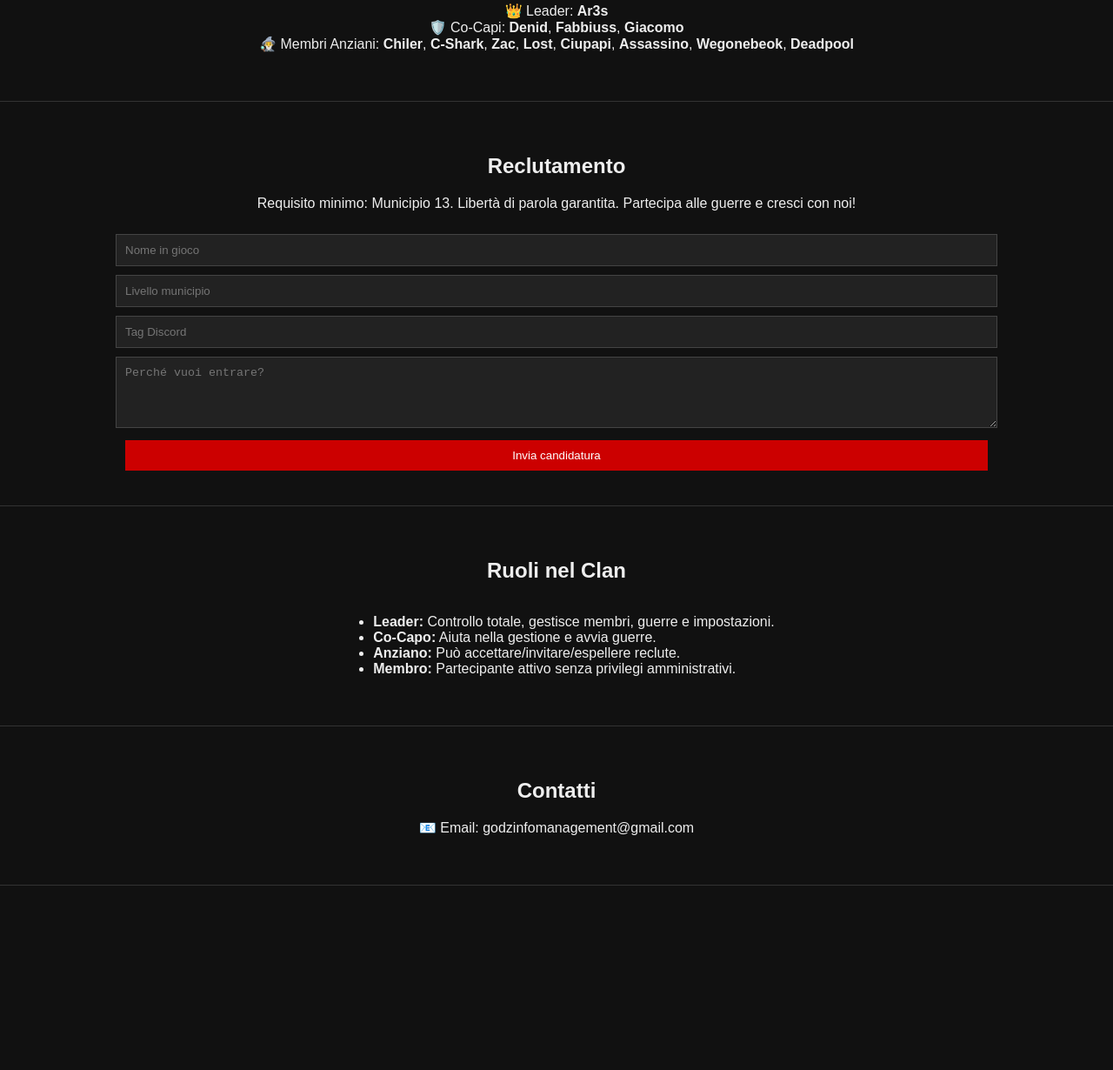
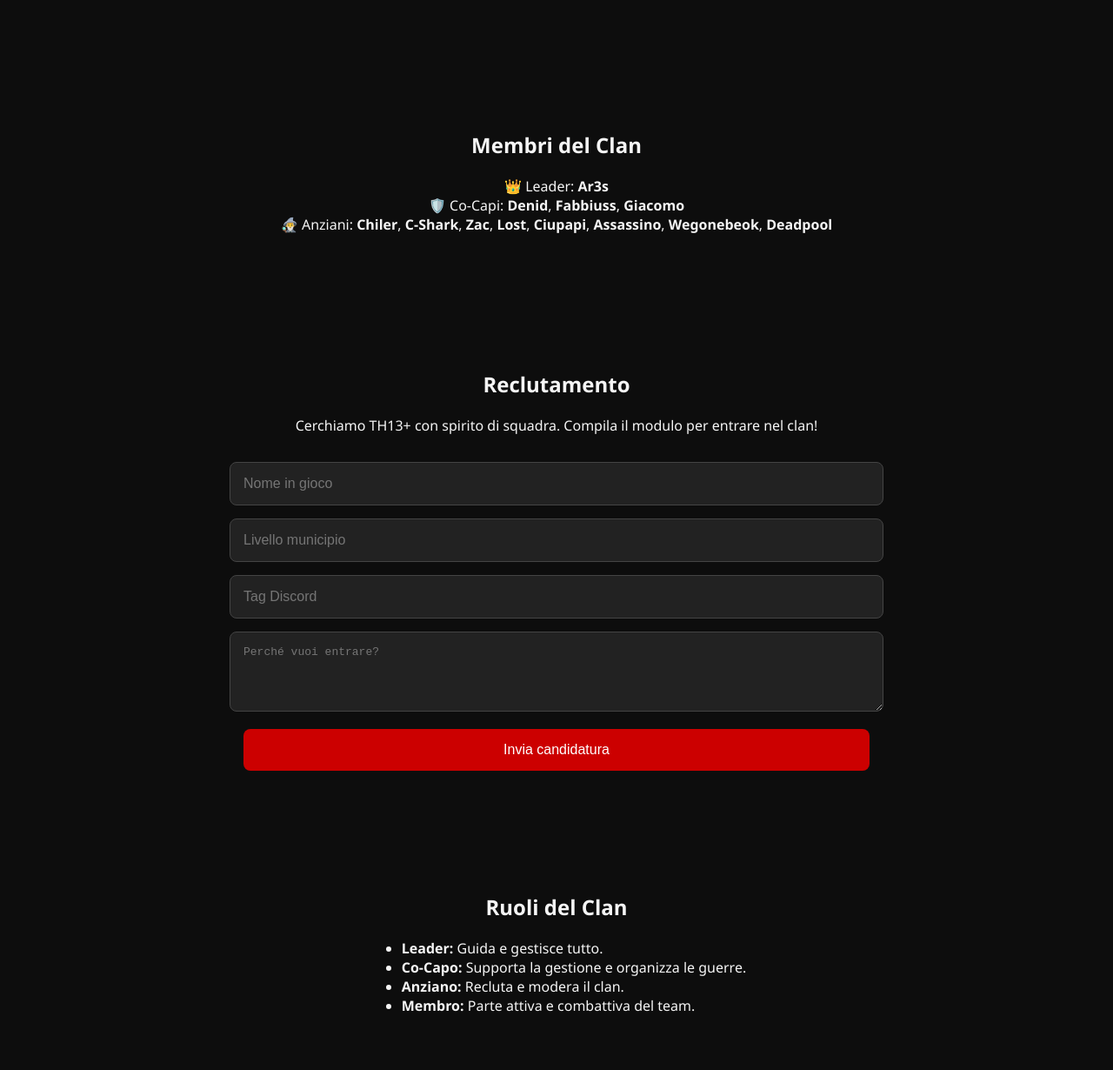
Before and after one commit to Ad3-all/godz-clan, a plain HTML site: page index.html in a window 1280 px wide. Shown: the part 613-1843 px from the top of the page at 87% size. Before the commit the page ends 1631 px from the top, so only its background shows below. Drawn offline with Linux system fonts and the light colour scheme.

Commit message:
Add files via upload

```diff
--- a/index.html
+++ b/index.html
@@ -6,13 +6,73 @@
     <meta name="viewport" content="width=device-width, initial-scale=1.0">
     <title>GoDz Clan</title>
     <style>
-        body { font-family: Arial, sans-serif; background: #111; color: #eee; margin: 0; padding: 0; text-align: center; }
-        header { background: #000; padding: 20px; }
-        header img { width: 150px; }
-        nav a { color: #fff; margin: 0 10px; text-decoration: none; }
-        .section { padding: 40px 20px; border-bottom: 1px solid #333; }
-        form input, form textarea { width: 80%; margin-top: 10px; padding: 10px; background: #222; border: 1px solid #444; color: #fff; }
-        form input[type="submit"] { background: #c00; border: none; cursor: pointer; }
+        body {
+            font-family: 'Segoe UI', sans-serif;
+            background: #0d0d0d;
+            color: #f5f5f5;
+            margin: 0;
+            padding: 0;
+            text-align: center;
+            animation: fadeIn 1s ease-in;
+        }
+        @keyframes fadeIn {
+            from {opacity: 0;}
+            to {opacity: 1;}
+        }
+        header {
+            background: linear-gradient(135deg, #1a1a1a, #2e2e2e);
+            padding: 40px 20px;
+            box-shadow: 0 4px 10px rgba(0,0,0,0.5);
+        }
+        header img {
+            width: 180px;
+            border-radius: 20px;
+            margin-bottom: 20px;
+            animation: logoDrop 1.5s ease-out;
+        }
+        @keyframes logoDrop {
+            0% { transform: translateY(-50px); opacity: 0; }
+            100% { transform: translateY(0); opacity: 1; }
+        }
+        header h1 {
+            font-size: 3em;
+            margin: 0;
+        }
+        nav a {
+            color: #fff;
+            margin: 0 15px;
+            text-decoration: none;
+            font-size: 1.2em;
+        }
+        .section {
+            padding: 60px 20px;
+            max-width: 900px;
+            margin: auto;
+        }
+        form input, form textarea {
+            width: 80%;
+            padding: 15px;
+            margin-top: 15px;
+            background: #222;
+            border: 1px solid #444;
+            color: #fff;
+            font-size: 1em;
+            border-radius: 8px;
+        }
+        form input[type="submit"] {
+            background: #c00;
+            border: none;
+            cursor: pointer;
+            transition: background 0.3s;
+        }
+        form input[type="submit"]:hover {
+            background: #900;
+        }
+        ul {
+            text-align: left;
+            margin: auto;
+            display: inline-block;
+        }
     </style>
 </head>
 <body>
@@ -31,7 +91,7 @@
 
     <div class="section" id="storia">
         <h2>Chi siamo</h2>
-        <p>Siamo il GoDz Clan, un clan competitivo e unito in Clash of Clans. Cerchiamo giocatori TH13+ attivi, rispettosi e pronti a dominare nelle guerre.</p>
+        <p>Siamo il GoDz Clan, un clan competitivo in Clash of Clans. Reclutiamo solo TH13+ e garantiamo un ambiente attivo, libero e rispettoso.</p>
     </div>
 
     <div class="section" id="membri">
@@ -39,13 +99,13 @@
         <p>
             👑 Leader: <strong>Ar3s</strong><br>
             🛡️ Co-Capi: <strong>Denid</strong>, <strong>Fabbiuss</strong>, <strong>Giacomo</strong><br>
-            🧙‍♂️ Membri Anziani: <strong>Chiler</strong>, <strong>C-Shark</strong>, <strong>Zac</strong>, <strong>Lost</strong>, <strong>Ciupapi</strong>, <strong>Assassino</strong>, <strong>Wegonebeok</strong>, <strong>Deadpool</strong>
+            🧙‍♂️ Anziani: <strong>Chiler</strong>, <strong>C-Shark</strong>, <strong>Zac</strong>, <strong>Lost</strong>, <strong>Ciupapi</strong>, <strong>Assassino</strong>, <strong>Wegonebeok</strong>, <strong>Deadpool</strong>
         </p>
     </div>
 
     <div class="section" id="reclutamento">
         <h2>Reclutamento</h2>
-        <p>Requisito minimo: Municipio 13. Libertà di parola garantita. Partecipa alle guerre e cresci con noi!</p>
+        <p>Cerchiamo TH13+ con spirito di squadra. Compila il modulo per entrare nel clan!</p>
         <form action="mailto:godzinfomanagement@gmail.com" method="post" enctype="text/plain">
             <input type="text" name="Nome" placeholder="Nome in gioco" required><br>
             <input type="number" name="Municipio" placeholder="Livello municipio" required><br>
@@ -56,18 +116,26 @@
     </div>
 
     <div class="section" id="ruoli">
-        <h2>Ruoli nel Clan</h2>
-        <ul style="text-align: left; display: inline-block;">
-            <li><strong>Leader:</strong> Controllo totale, gestisce membri, guerre e impostazioni.</li>
-            <li><strong>Co-Capo:</strong> Aiuta nella gestione e avvia guerre.</li>
-            <li><strong>Anziano:</strong> Può accettare/invitare/espellere reclute.</li>
-            <li><strong>Membro:</strong> Partecipante attivo senza privilegi amministrativi.</li>
+        <h2>Ruoli del Clan</h2>
+        <ul>
+            <li><strong>Leader:</strong> Guida e gestisce tutto.</li>
+            <li><strong>Co-Capo:</strong> Supporta la gestione e organizza le guerre.</li>
+            <li><strong>Anziano:</strong> Recluta e modera il clan.</li>
+            <li><strong>Membro:</strong> Parte attiva e combattiva del team.</li>
         </ul>
     </div>
 
     <div class="section" id="contatti">
-        <h2>Contatti</h2>
-        <p>📧 Email: godzinfomanagement@gmail.com</p>
+        <h2>Contattaci</h2>
+        <p>Email: godzinfomanagement@gmail.com</p>
+
+    <div class="section" id="video">
+        <h2>Video del Clan</h2>
+        <iframe width="560" height="315" src="https://www.youtube.com/embed/kBbqK8T-tUI" frameborder="0" allowfullscreen></iframe>
+        <iframe width="560" height="315" src="https://www.youtube.com/embed/oCiEcfAHLFo" frameborder="0" allowfullscreen></iframe>
+        <iframe width="560" height="315" src="https://www.youtube.com/embed/Eq9nofqe0Is" frameborder="0" allowfullscreen></iframe>
+        <iframe width="560" height="315" src="https://www.youtube.com/embed/x7xvfRksDmw" frameborder="0" allowfullscreen></iframe>
     </div>
+</div>
 </body>
 </html>
```
